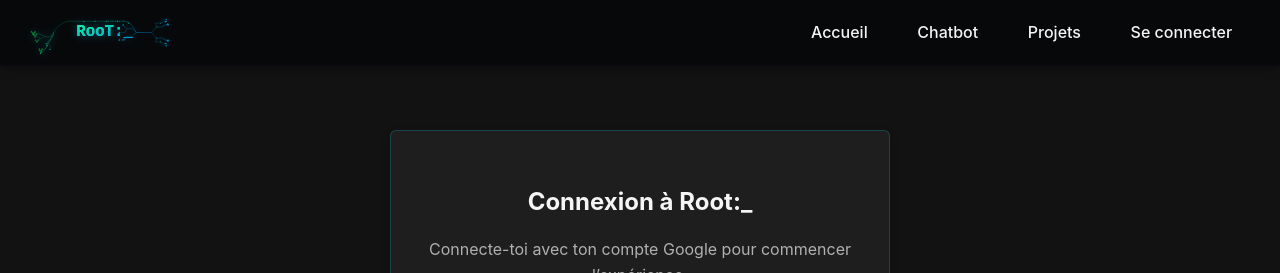
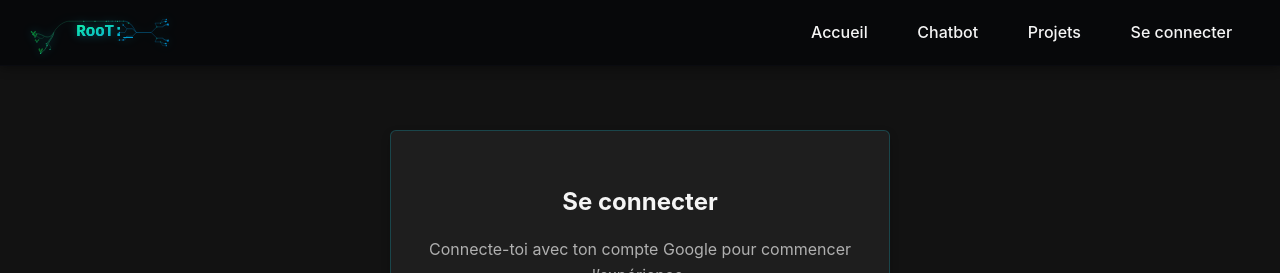
Before and after one commit to Luc1290/RootFrontend, a React (Vite) app: page /login in a window 1280 px wide. Shown: the top 273 px of the page. Built offline with nearby package versions, Linux system fonts and the light colour scheme.

Commit message:
Login AuthO

```diff
--- a/src/components/Login.jsx
+++ b/src/components/Login.jsx
@@ -1,15 +1,16 @@
-// 📁 Login.jsx
 import styles from './Login.module.css';
 
 export default function Login() {
+  const backendUrl = "https://www.rootai.fr"; // Fixé en prod uniquement
+
   const handleLogin = () => {
-    window.location.href = "http://localhost:8080/api/auth/google-login"; // Remplace par https://www.rootai.fr en prod
+    window.location.href = `${backendUrl}/api/auth/google-login`;
   };
 
   return (
     <div className={styles.loginContainer}>
       <div className={styles.card}>
-        <h2>Connexion à Root:_</h2>
+        <h2>Se connecter</h2>
         <p>Connecte-toi avec ton compte Google pour commencer l’expérience.</p>
         <button onClick={handleLogin} className={styles.loginBtn}>
           Se connecter avec Google
```
